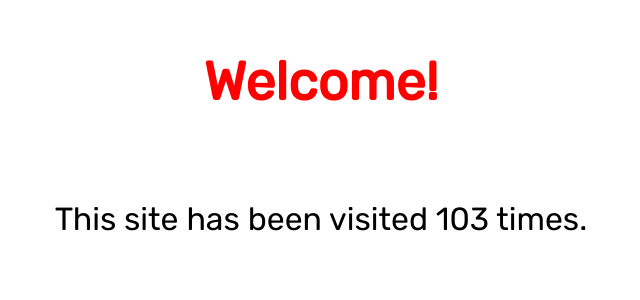
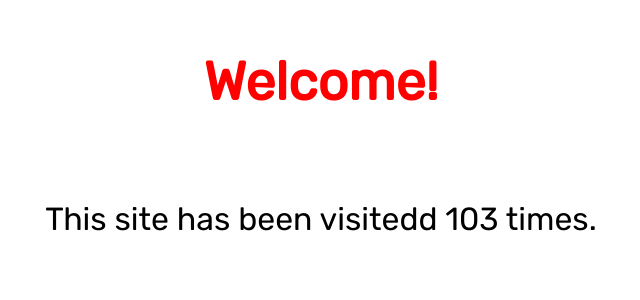
Before and after one commit to ntinouldinho/ml-flask-app, a Flask app: page / in a window 1280 px wide. Shown: the top 300 px of the page, without its empty margins (319-959 px from the left). Run offline with Flask 2, Linux system fonts and the light colour scheme.

Commit message:
Update index.html

```diff
--- a/templates/index.html
+++ b/templates/index.html
@@ -23,5 +23,5 @@
 
 <div>
     <h1>Welcome!</h1><br>
-    <p>This site has been visited {{ count }} times.</p>
+    <p>This site has been visitedd {{ count }} times.</p>
 </div>
```
